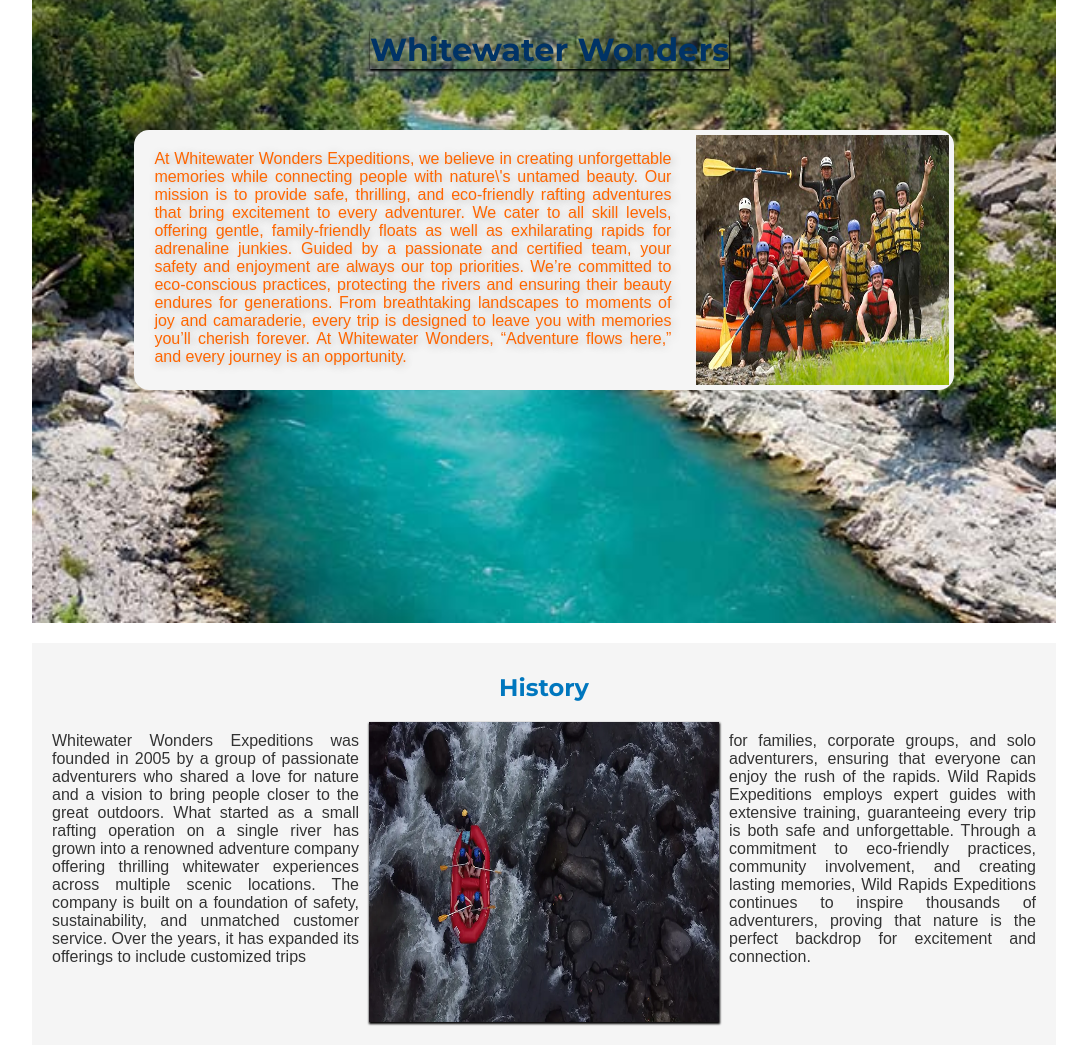
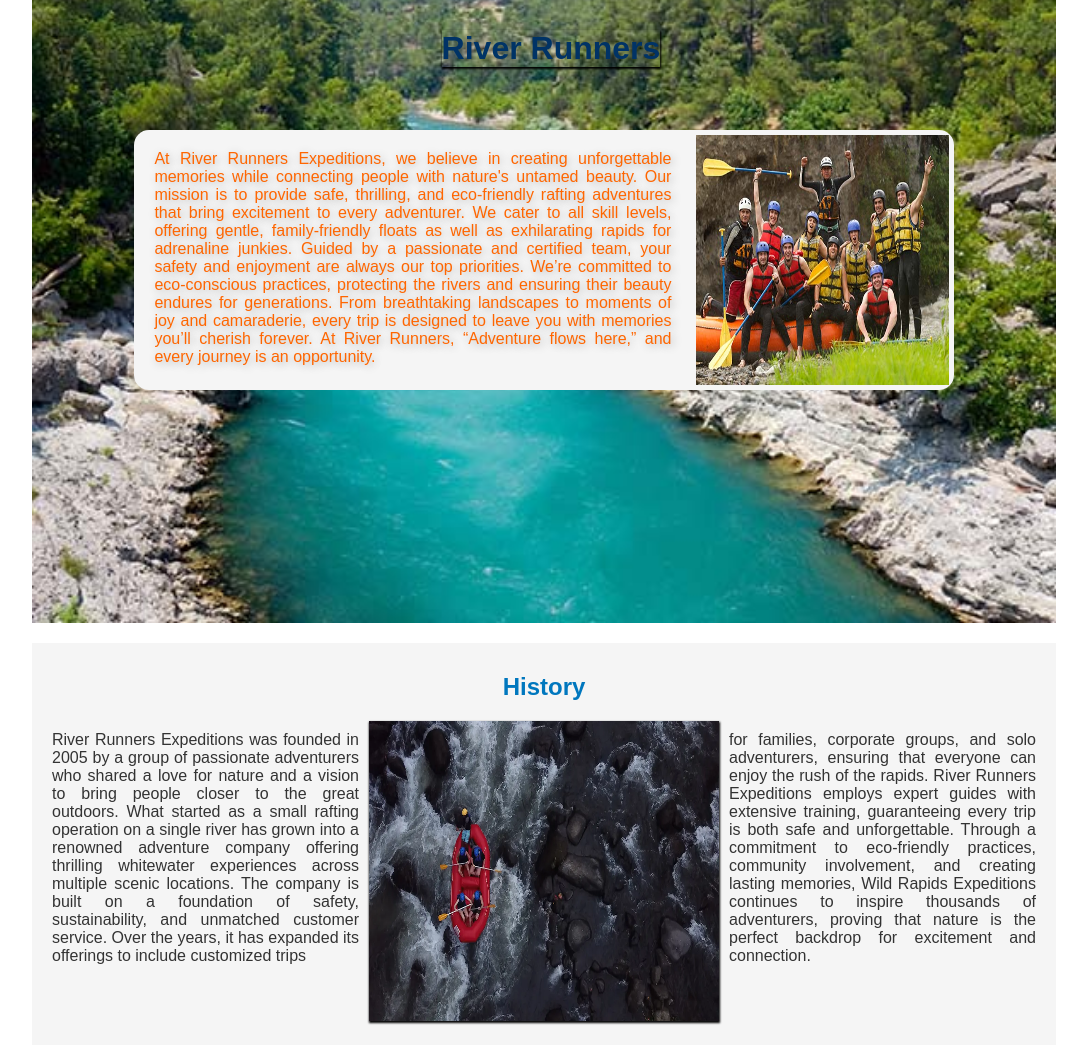
Before and after one commit to Terrific789/wdd130, a plain HTML site: page wwr/about.html in a window 1280 px wide. Shown: the part 120-1165 px from the top of the page, without its empty margins (96-1183 px from the left). Drawn offline with Linux system fonts and the light colour scheme; a web font is replaced by a local one.

Commit message:
new code

```diff
--- a/wwr/about.html
+++ b/wwr/about.html
@@ -12,15 +12,13 @@
     <meta name="viewport" content="width=device-width, initial-scale=1.0">
     <!-- Meta data ends -->
 
-    <title>Whitewater Wonders</title>
+    <title>River Runners</title>
     <link rel="stylesheet" href="styles\rafting.css">
 
     <!-- Google and gstatic fonts -->
     <link rel="preconnect" href="https://fonts.googleapis.com">
     <link rel="preconnect" href="https://fonts.gstatic.com" crossorigin>
-    <link
-        href="https://fonts.googleapis.com/css2?family=Montserrat:wght@400;700;900&family=One Sans:wght@400;700&display=swap"
-        rel="stylesheet">
+    <!-- <link href="https://fonts.googleapis.com/css2?family=Montserrat:wght@400;700;900&family=One Sans:wght@400;700&display=swap" rel="stylesheet"> -->
 
 </head>
 
@@ -40,14 +38,14 @@
     <main>
         <div class="hero">
             <img src="images\rafting58_600.jpg" alt="water rafting.png">
-            <h1>Whitewater Wonders</h1>
+            <h1>River Runners</h1>
             <article id="image">
                 <img src="images\rafting59_600.jpg" alt="happy-client.jpg">
 
                 <!-- Company Mission or Purpose -->
                 <p>
-                    At Whitewater Wonders Expeditions, we believe in creating unforgettable memories while
-                    connecting people with nature\'s untamed beauty. Our mission is to provide safe,
+                    At River Runners Expeditions, we believe in creating unforgettable memories while
+                    connecting people with nature's untamed beauty. Our mission is to provide safe,
                     thrilling, and eco-friendly rafting adventures that bring excitement to every adventurer.
                     We cater to all skill levels, offering gentle,
                     family-friendly floats as well as exhilarating rapids for adrenaline junkies.
@@ -56,7 +54,7 @@
                     for generations.
                     From breathtaking landscapes to moments of joy and camaraderie, every trip is designed to leave you
                     with memories
-                    you’ll cherish forever. At Whitewater Wonders, “Adventure flows here,” and every journey is an
+                    you’ll cherish forever. At River Runners, “Adventure flows here,” and every journey is an
                     opportunity.
                 </p>
             </article>
@@ -65,7 +63,7 @@
         <section id="history">
             <h2>History</h2>
             <p>
-                Whitewater Wonders Expeditions was founded in 2005 by a group of passionate adventurers who shared a
+                River Runners Expeditions was founded in 2005 by a group of passionate adventurers who shared a
                 love for nature and a vision to bring people closer to the great outdoors. What started as a small
                 rafting operation on a single river has grown into a renowned adventure company offering thrilling
                 whitewater experiences across multiple scenic locations.
@@ -80,7 +78,7 @@
             <p>for families, corporate groups, and solo adventurers, ensuring that everyone can enjoy the rush of the
                 rapids.
 
-                Wild Rapids Expeditions employs expert guides with extensive training, guaranteeing every trip is both
+                River Runners Expeditions employs expert guides with extensive training, guaranteeing every trip is both
                 safe and unforgettable.
 
                 Through a commitment to eco-friendly practices, community involvement, and creating lasting memories,
@@ -120,7 +118,7 @@
     </main>
 
     <footer>
-        <p>©2025 | Whitewater Wonders | Izunna Egba</p>
+        <p>©2025 | River Runners | Izunna Egba</p>
         <nav class="sociallinks">
             <a href="https://facebook.com">
                 <img src="https://cdn2.iconfinder.com/data/icons/social-media-2285/512/1_Facebook_colored_svg_copy-128.png"
--- a/wwr/styles/rafting.css
+++ b/wwr/styles/rafting.css
@@ -118,7 +118,7 @@ article p {
 .hero h1{
     position: absolute;
     top: 90px;
-    left: 33%;
+    left: 40%;
     text-align: center;
     color: var(--accent-1);
     box-shadow: 0.5px 1px 2px 0.5px black;
```
